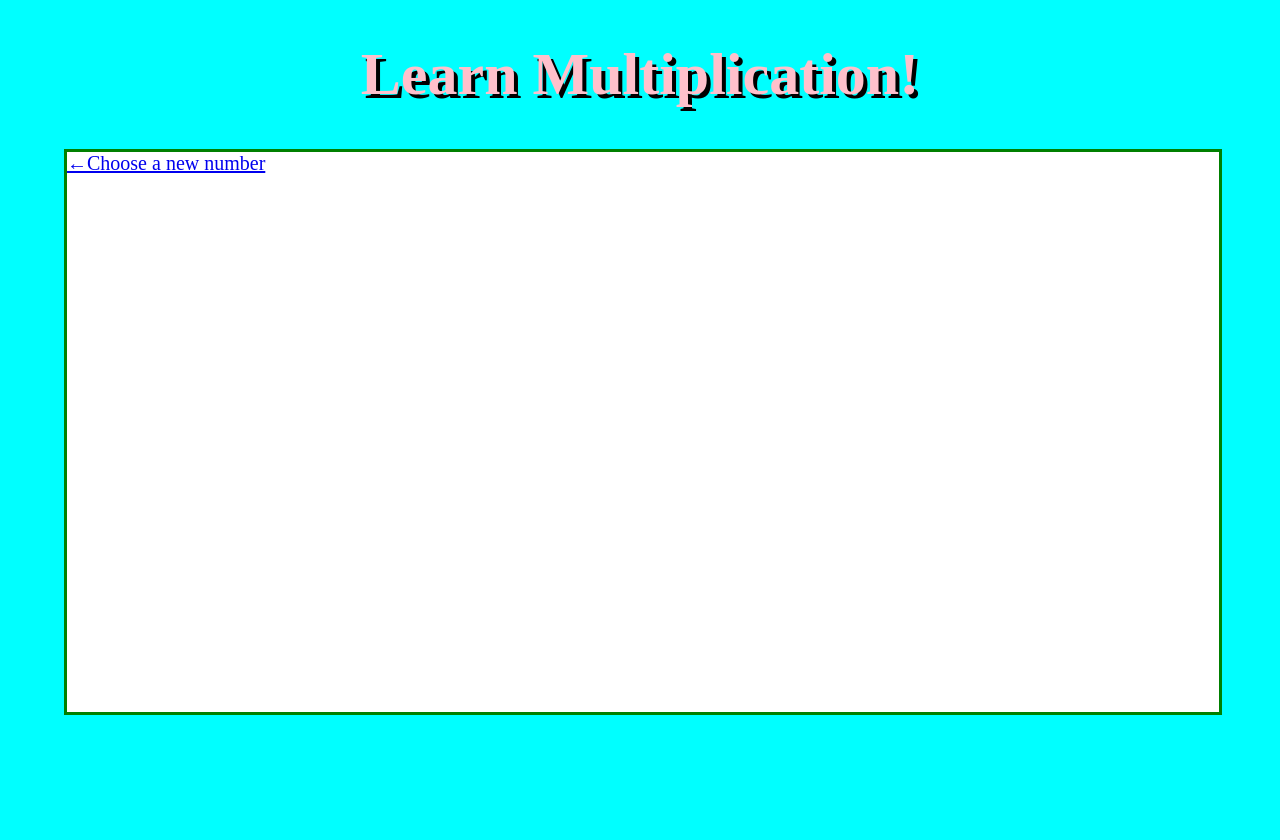
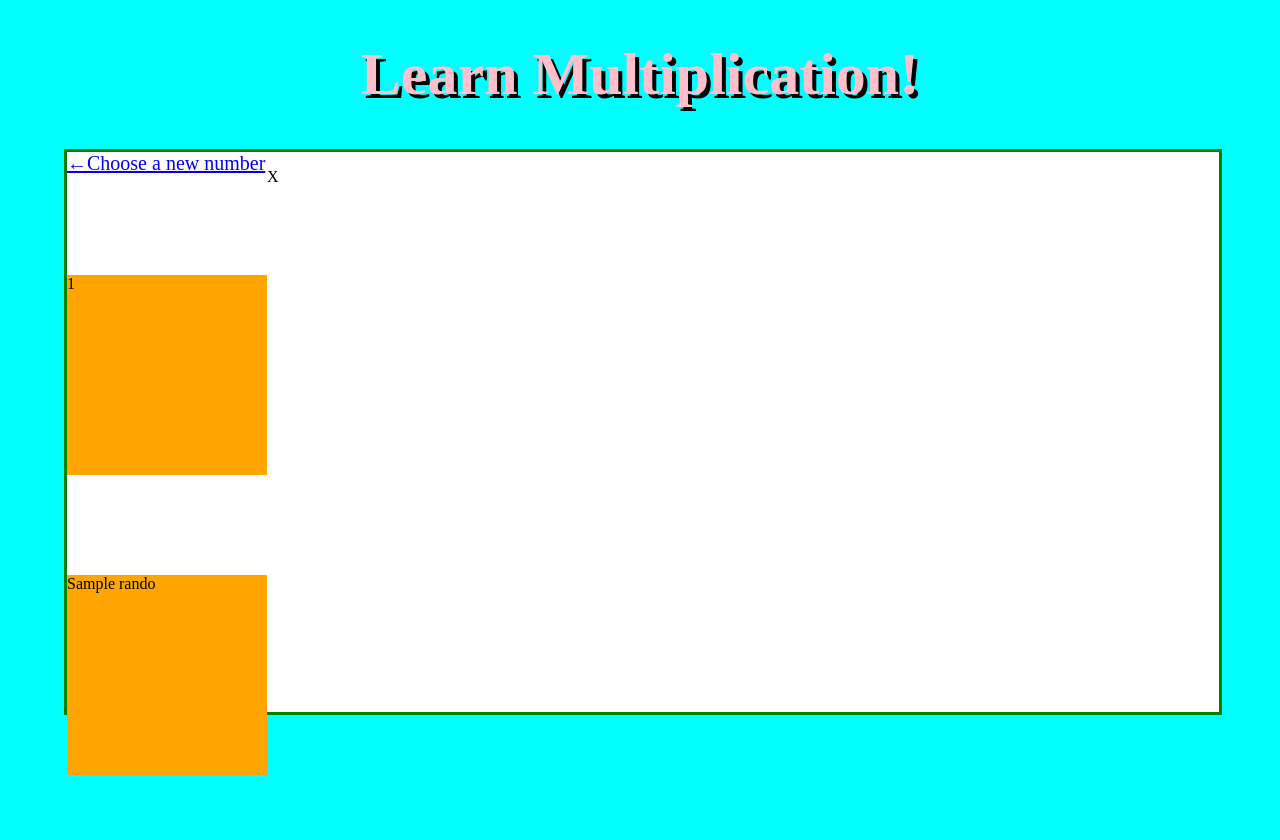
Before and after one commit to sepehrhaj77/FlashCards, a Flask app: template templates/main.html in a window 1280 px wide. Run offline with Flask 2, Linux system fonts and the light colour scheme; the template is opened without the code that fills it: most values are stand-ins (such as "Sample title", 1, 10 or a date in 2020).

Commit message:
Pages can now communicate with each other through passed variables

```diff
--- a/app.py
+++ b/app.py
@@ -1,7 +1,17 @@
-from flask import Flask, render_template
+from flask import Flask, render_template, request
+import random
 
 app = Flask(__name__)
 
 @app.route("/")
 def index():
     return render_template("index.html")
+
+@app.route("/main", methods = ["POST"])
+def main():
+    number = request.form.get("number")
+    rando = random.randint(1,int(number))
+    return render_template("main.html", number=number, rando=rando)
+
+if __name__ == "__main__":
+    app.run(debug=True)
--- a/static/css/main.css
+++ b/static/css/main.css
@@ -23,9 +23,23 @@ h1 {
 
 a {
   font-size: 20px;
+  float: left;
 }
 
 a:before {
   content: "\2190";
 }
+
+.cards {
+  width: 200px;
+  height: 200px;
+  background-color: orange;
+  margin-top: 100px;
+  float: left;
+  clear: left;
+}
+
+#second {
+  float: left;
+}
 /*# sourceMappingURL=main.css.map */
--- a/static/css/main.scss
+++ b/static/css/main.scss
@@ -28,4 +28,18 @@ a{
     &:before{
         content: "\2190"
     }
+    float: left;
 }
+
+.cards{
+    width: 200px;
+    height: 200px;
+    background-color: orange;
+    margin-top: 100px;
+    float: left;
+    clear: left;
+}
+
+#second{
+    float: left;
+}
--- a/templates/index.html
+++ b/templates/index.html
@@ -9,11 +9,11 @@
         <h1>Learn Multiplication!</h1>
 
         <div id="main">
-            <form action="main.html">
+            <form action="{{url_for('main')}}" method="POST">
                 <div id="submit">
                     <label> Enter a number from 1-12 to practice its times table: </label>
                     <input name="number" type="number" placeholder="1-12">
-                    <button type="submit">Submit</button>
+                    <button>Submit</button>
                 </div>
             </form>
         </div>
--- a/templates/main.html
+++ b/templates/main.html
@@ -9,7 +9,16 @@
         <h1>Learn Multiplication!</h1>
 
         <div id="main">
-            <a href = "index.html">Choose a new number</a>
+            <a href = "{{url_for('index')}}">Choose a new number</a>
+
+            <div id="first" class="cards">
+                {{number}}
+            </div>
+            <p>X</p>
+            <div id="second" class="cards">
+                {{rando}}
+            </div>
+
         </div>
     </body>
 </html>
```
Also changed, not shown: 1 other file.
